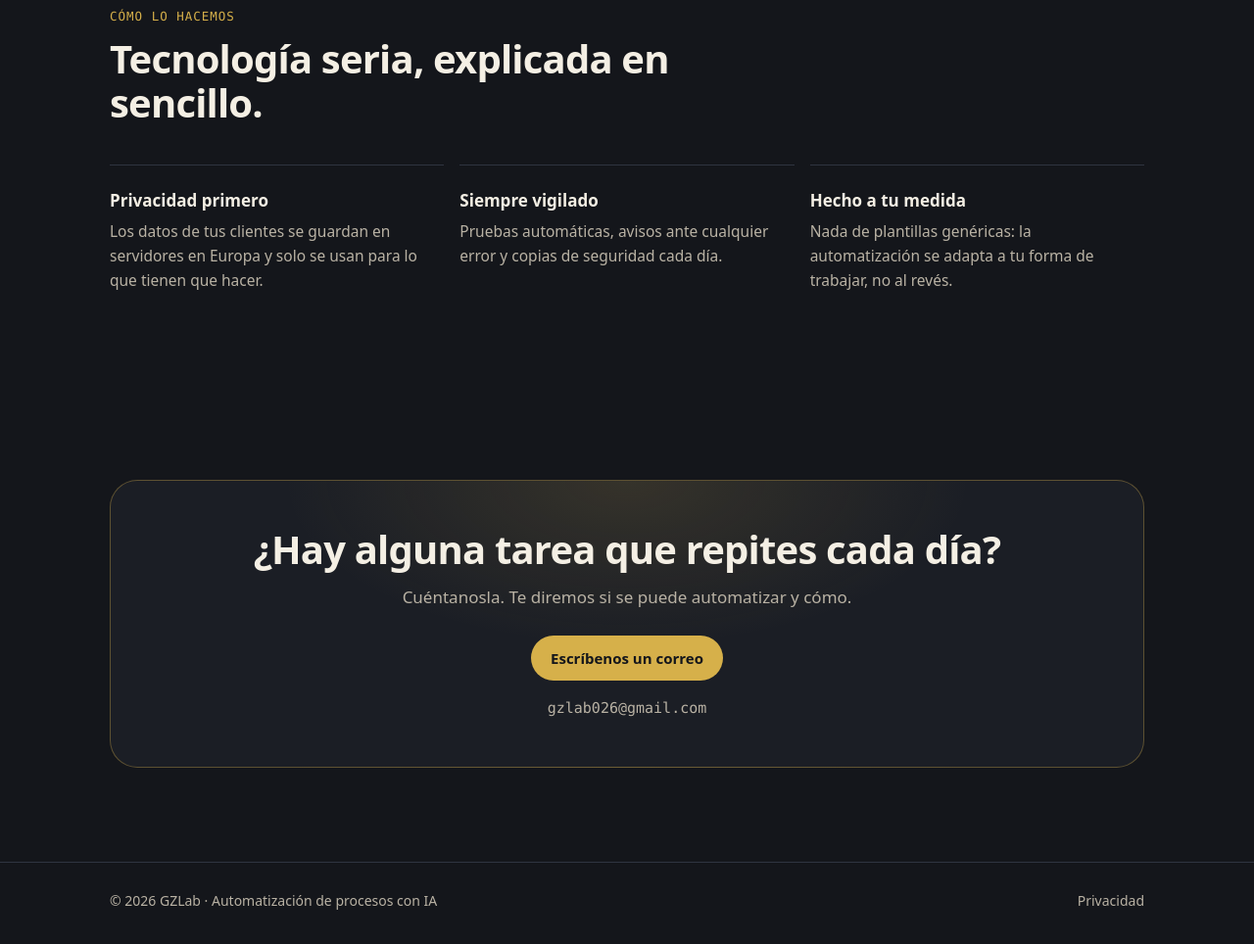
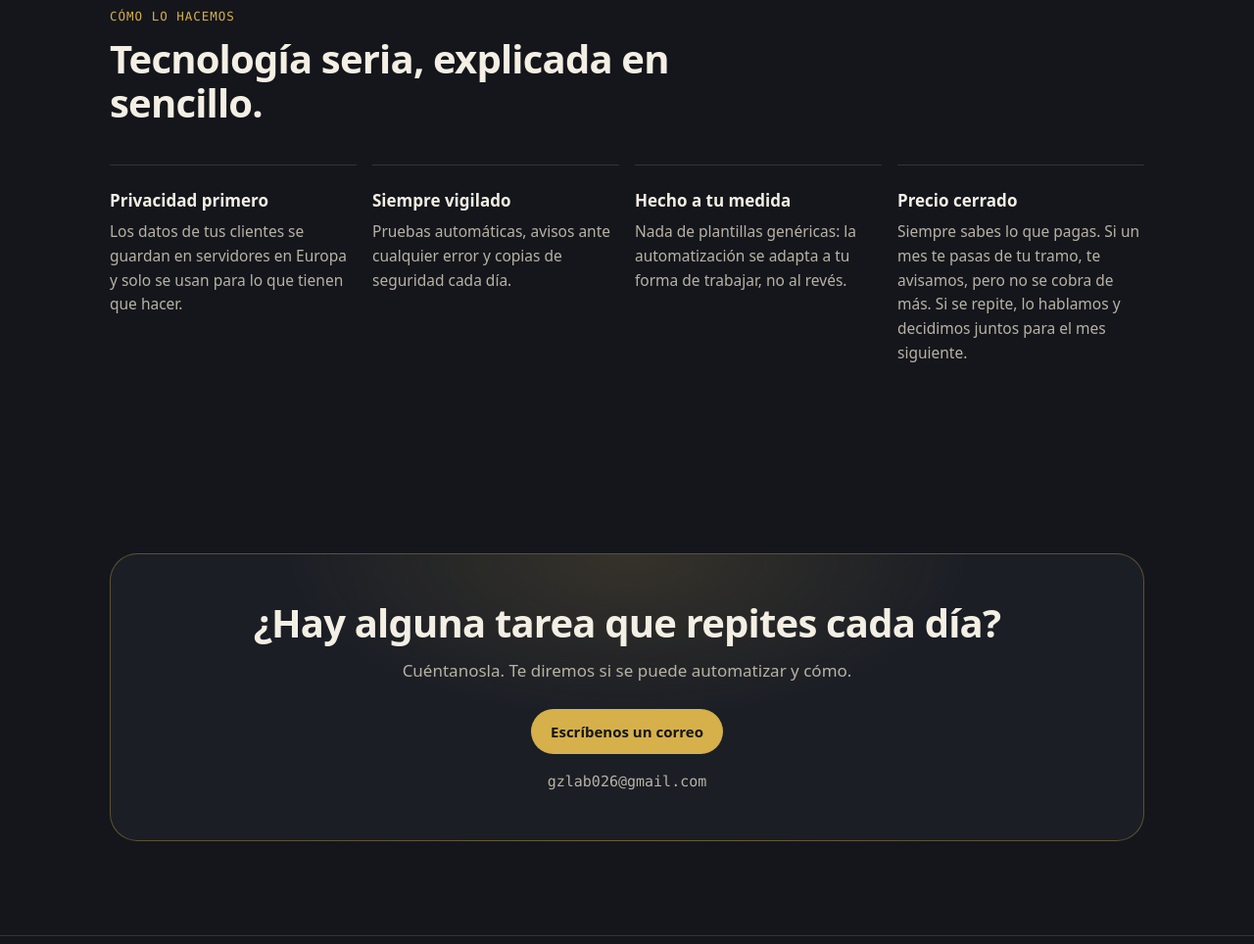
Before and after one commit to gzlab026-stack/web, a plain HTML site: page index.html in a window 1280 px wide. Shown: the part 3153-4117 px from the top of the page at 98% size. Drawn offline with Linux system fonts and the light colour scheme.

Commit message:
Precio cerrado en Cómo lo hacemos
Co-Authored-By: Claude Opus 5.5 <noreply@anthropic.com>

```diff
--- a/index.html
+++ b/index.html
@@ -123,7 +123,8 @@ h2{font-size:clamp(28px,4vw,40px);line-height:1.12;letter-spacing:-.02em;margin:
 
 /* Principios */
 .principios{display:grid;gap:16px}
-@media (min-width:820px){.principios{grid-template-columns:repeat(3,1fr)}}
+@media (min-width:640px){.principios{grid-template-columns:repeat(2,1fr)}}
+@media (min-width:980px){.principios{grid-template-columns:repeat(4,1fr)}}
 .principio{padding:4px 0 0;border-top:1px solid var(--li)}
 .principio h3{font-size:17px;margin:18px 0 6px}
 .principio p{margin:0;color:var(--mu);font-size:15.5px}
@@ -307,6 +308,7 @@ footer a:hover{color:var(--tx)}
         <div class="principio"><h3>Privacidad primero</h3><p>Los datos de tus clientes se guardan en servidores en Europa y solo se usan para lo que tienen que hacer.</p></div>
         <div class="principio"><h3>Siempre vigilado</h3><p>Pruebas automáticas, avisos ante cualquier error y copias de seguridad cada día.</p></div>
         <div class="principio"><h3>Hecho a tu medida</h3><p>Nada de plantillas genéricas: la automatización se adapta a tu forma de trabajar, no al revés.</p></div>
+        <div class="principio"><h3>Precio cerrado</h3><p>Siempre sabes lo que pagas. Si un mes te pasas de tu tramo, te avisamos, pero no se cobra de más. Si se repite, lo hablamos y decidimos juntos para el mes siguiente.</p></div>
       </div>
     </div>
   </section>
```
